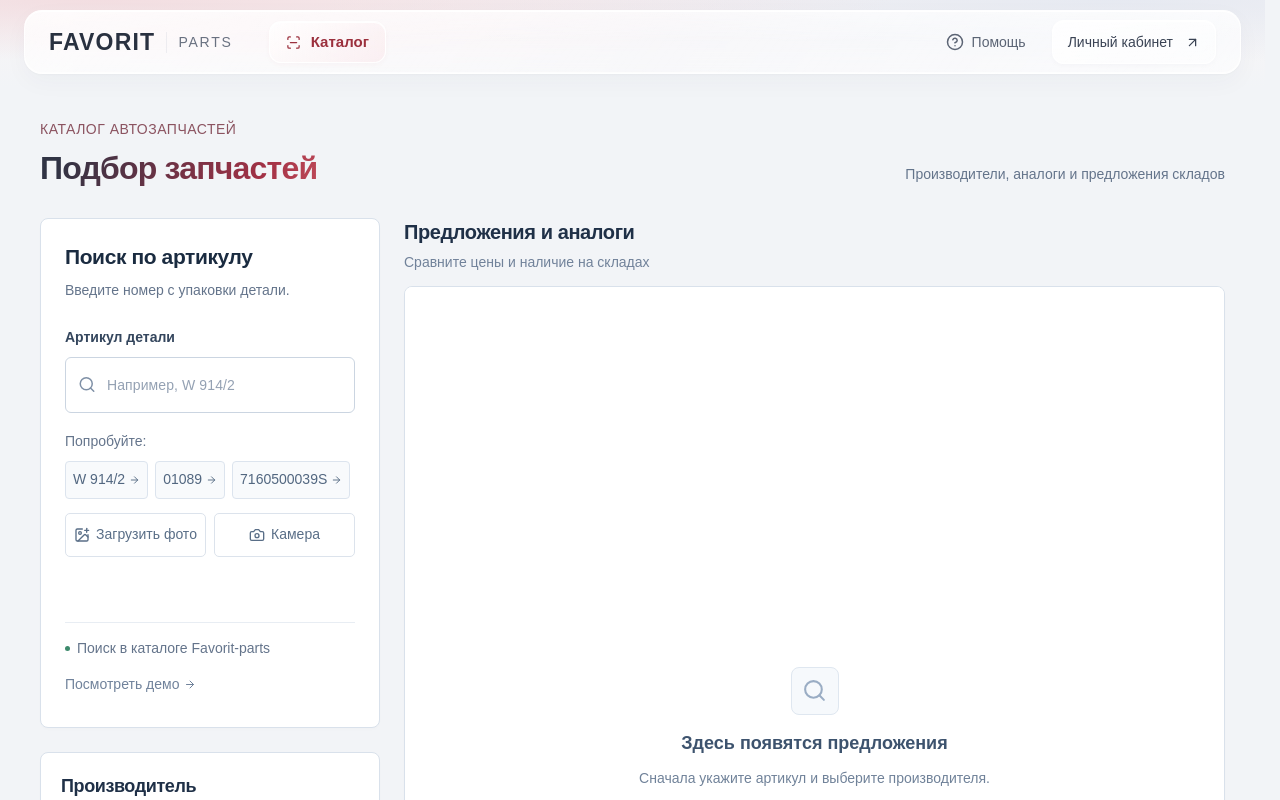
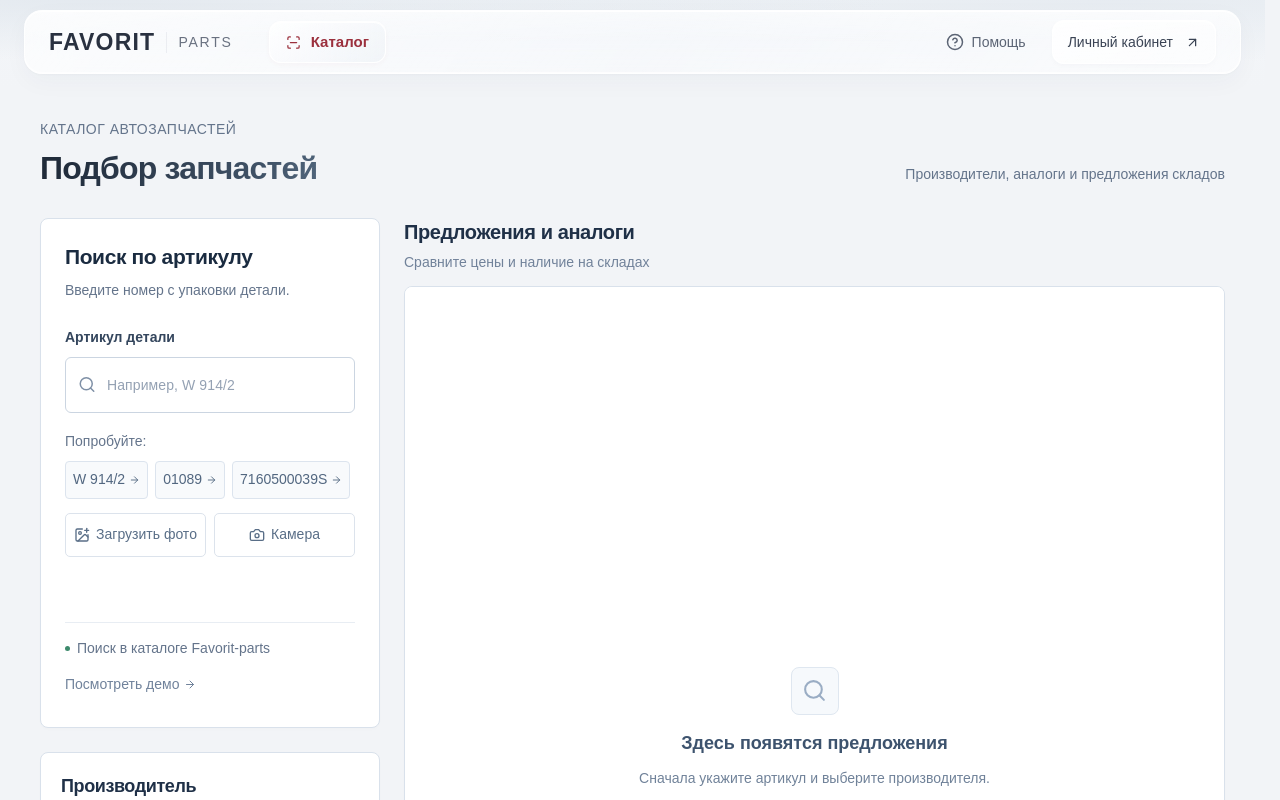
Before and after one commit to AdamBers/ural, a React (Vite) app: page / in a window 1280 px wide. Shown: the top 800 px of the page. Built offline with nearby package versions, Linux system fonts and the light colour scheme; a web font is replaced by a local one.

Commit message:
design: replace pink header tint with neutral steel tones

```diff
--- a/src/app/App.module.scss
+++ b/src/app/App.module.scss
@@ -9,9 +9,9 @@
   padding-top: 10px;
   color: #293140;
   background:
-    radial-gradient(ellipse at 8% 0%, #ecc2c875, transparent 48%),
-    radial-gradient(ellipse at 88% 0%, #d6dfed85, transparent 50%),
-    linear-gradient(180deg, #f8f5f6, #f2f4f7);
+    radial-gradient(ellipse at 8% 0%, #d5dde680, transparent 48%),
+    radial-gradient(ellipse at 88% 0%, #dbe2ea85, transparent 50%),
+    linear-gradient(180deg, #f3f6f9, #f2f4f7);
 }
 .headerInner,
 .main,
@@ -79,7 +79,7 @@
   border: 1px solid #ffffffed;
   border-radius: 12px;
   color: #9b303d;
-  background: linear-gradient(145deg, #ffffffd9, #f9e8eb9c);
+  background: linear-gradient(145deg, #ffffffd9, #edf1f6a6);
   box-shadow:
     0 2px 5px #982d3a08,
     inset 0 1px 0 #fff;
@@ -120,7 +120,7 @@
   color: #3a4354;
   &:hover {
     color: var(--accent);
-    background: #fff6f7;
+    background: #f4f7fa;
     border-color: var(--accent-border);
   }
 }
@@ -140,9 +140,9 @@
     line-height: 1.3;
     font-weight: 650;
     letter-spacing: -0.8px;
-    color: #752d40;
+    color: #263344;
     @supports (background-clip: text) {
-      background: linear-gradient(110deg, #303344 8%, #a33145 80%, #be4a59);
+      background: linear-gradient(110deg, #202b3a 8%, #415368 80%, #52667c);
       background-clip: text;
       -webkit-background-clip: text;
       color: transparent;
@@ -159,7 +159,7 @@
   font-size: 14px;
   font-weight: 500;
   letter-spacing: 0.5px;
-  color: #8b5360;
+  color: #64748b;
 }
 .helper {
   display: flex;
```
Also changed, not shown: 3 other files (tests, documents, lock files or other folders).
